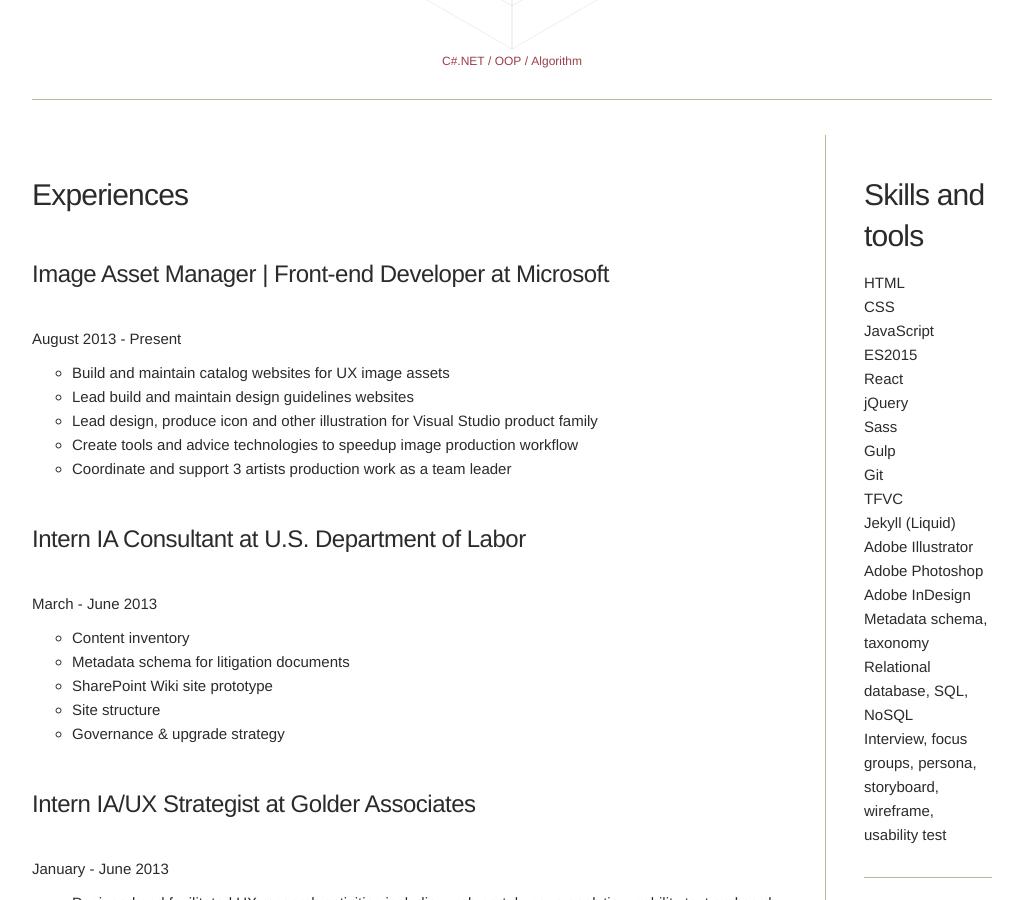
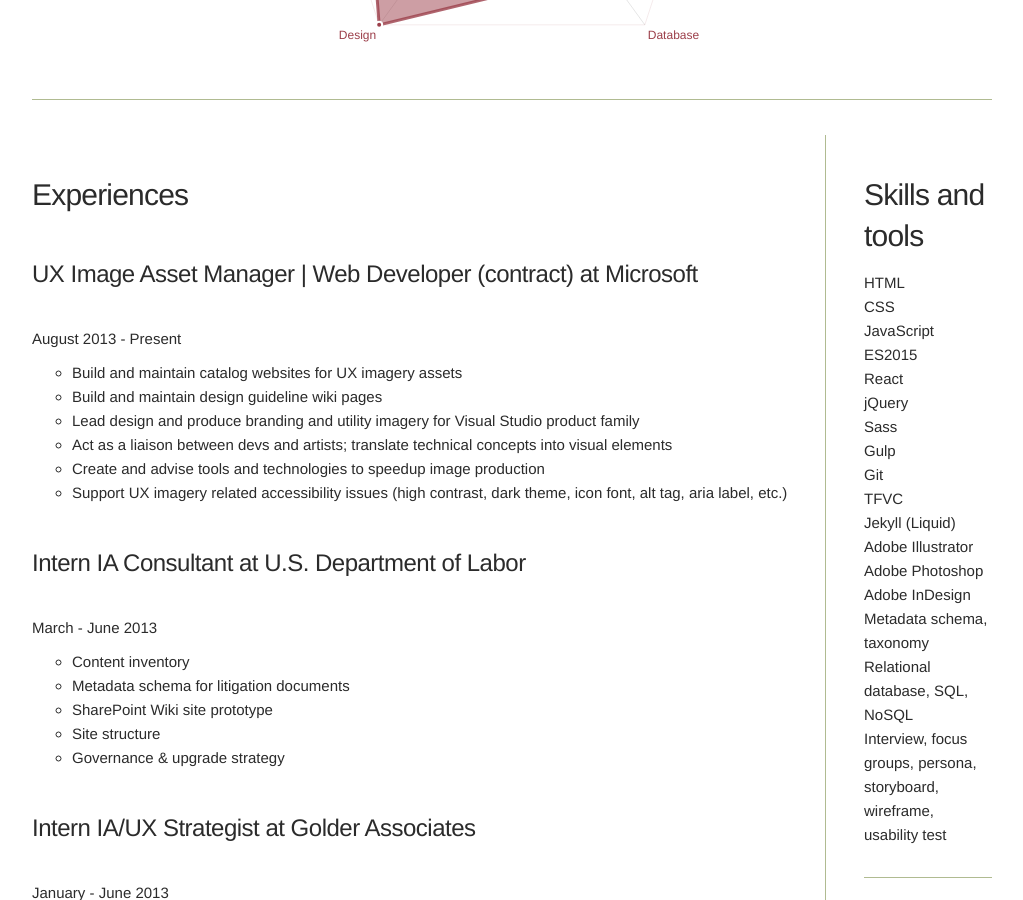
Before and after one commit to chryw/chryw.github.io, a Jekyll site: the page built from resume/index.html, in a window 1280 px wide and 900 px high, scrolled down 1010 px. Shown: the whole window, without its empty margins (128-1151 px from the left). Built offline with Jekyll 4.4.1, drawn with Linux system fonts in a browser that asks for light colours; nearby versions of some CDN libraries; some web fonts are replaced.

Commit message:
updated resume

```diff
--- a/_posts/2018-02-11-house-of-hong-new-website.markdown
+++ b/_posts/2018-02-11-house-of-hong-new-website.markdown
@@ -24,7 +24,7 @@ The new design is more bright and clean. It's also built with Jekyll like the pr
 ### Landing page (Desktop)
 ![House of Hong new website desktop](/images/2018-02-11-house-of-hong-new-website-desktop.png)
 ### Landing page (Mobile)
-![House of Hong new website mobile](/images/2018-02-11-house-of-hong-new-website-mobile.png)
+![House of Hong new website mobile](/images/2018-02-11-house-of-hong-new-website-mobile.png){: style="width: 320px;"}
 
 ### What's new
 
--- a/javascripts/main.js
+++ b/javascripts/main.js
@@ -57,7 +57,7 @@ define(['jquery', 'Chart'], function($, Chart) {
         if (chartRadarDOM !== null && chartRadarDOM !== undefined) {
           //define chart data
           var chartRadarData = {
-              labels: ["HTML / CSS", "JavaScript", "Database", "C#.NET / OOP / Algorithm", "Photoshop / Illustrator", "Git"],
+              labels: ["HTML / CSS", "JavaScript", "Database", "Design", "Git"],
               datasets: [{
                   label: "Skill Level",
                   backgroundColor: hexToRgb(gloalVariables.colors['color-brand'], 50),
@@ -67,7 +67,7 @@ define(['jquery', 'Chart'], function($, Chart) {
                   pointHoverBackgroundColor: '#fff',
                   pointHoverBorderColor: hexToRgb(gloalVariables.colors['color-brand']),
                   pointBorderWidth: 2,
-                  data: [9, 7, 6, 5, 10, 9]
+                  data: [9, 7, 7, 10, 7]
               }]
           };
           //define chart options
--- a/resume/index.html
+++ b/resume/index.html
@@ -31,14 +31,15 @@ hidden: false
 				<h4>Experiences</h4>
 				<ul class="list-unstyled">
 					<li>
-						<h5>Image Asset Manager | Front-end Developer at Microsoft</h5>
+						<h5>UX Image Asset Manager | Web Developer (contract) at Microsoft</h5>
 						<h6>August 2013 - Present</h6>
 						<ul>
-							<li>Build and maintain catalog websites for UX image assets</li>
-							<li>Lead build and maintain design guidelines websites</li>
-							<li>Lead design, produce icon and other illustration for Visual Studio product family</li>
-							<li>Create tools and advice technologies to speedup image production workflow</li>
-							<li>Coordinate and support 3 artists production work as a team leader</li>
+							<li>Build and maintain catalog websites for UX imagery assets</li>
+							<li>Build and maintain design guideline wiki pages</li>
+							<li>Lead design and produce branding and utility imagery for Visual Studio product family</li>
+							<li>Act as a liaison between devs and artists; translate technical concepts into visual elements</li>
+							<li>Create and advise tools and technologies to speedup image production</li>
+							<li>Support UX imagery related accessibility issues (high contrast, dark theme, icon font, alt tag, aria label, etc.)</li>
 						</ul>
 					</li>
 					<li>
```
Also changed, not shown: 3 other files.
